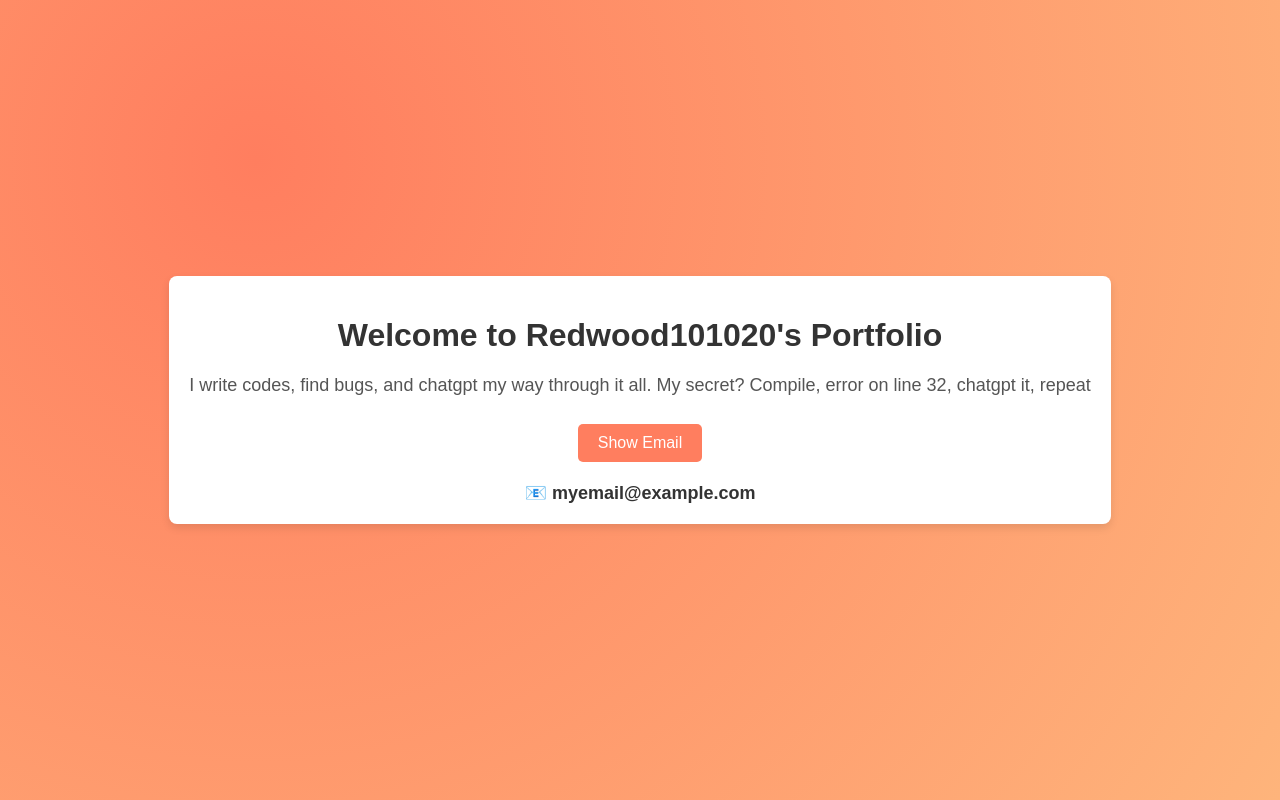
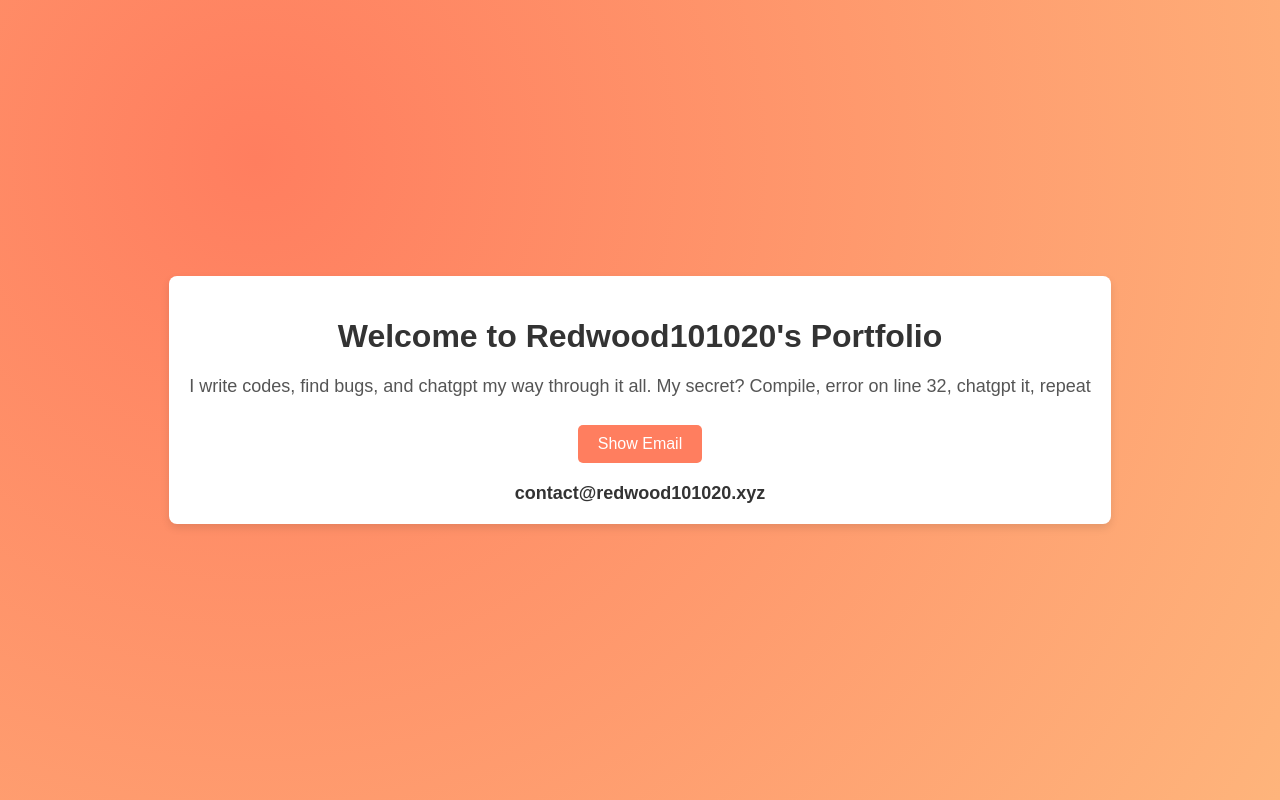
Before and after one commit to redwood101020/redwood101020, a plain HTML site: page index.html in a window 1280 px wide. Both pictures are taken after a click on the button "Show Email". Drawn offline with Linux system fonts and the light colour scheme.

Commit message:
Update index.html

```diff
--- a/index.html
+++ b/index.html
@@ -58,7 +58,7 @@
         <p>I write codes, find bugs, and chatgpt my way through it all. My secret? Compile, error on line 32, chatgpt it, repeat</p>
 
         <button onclick="showEmail()">Show Email</button>
-        <div id="email">📧 myemail@example.com</div>
+        <div id="email">contact@redwood101020.xyz</div>
     </div>
 
     <script>
```
